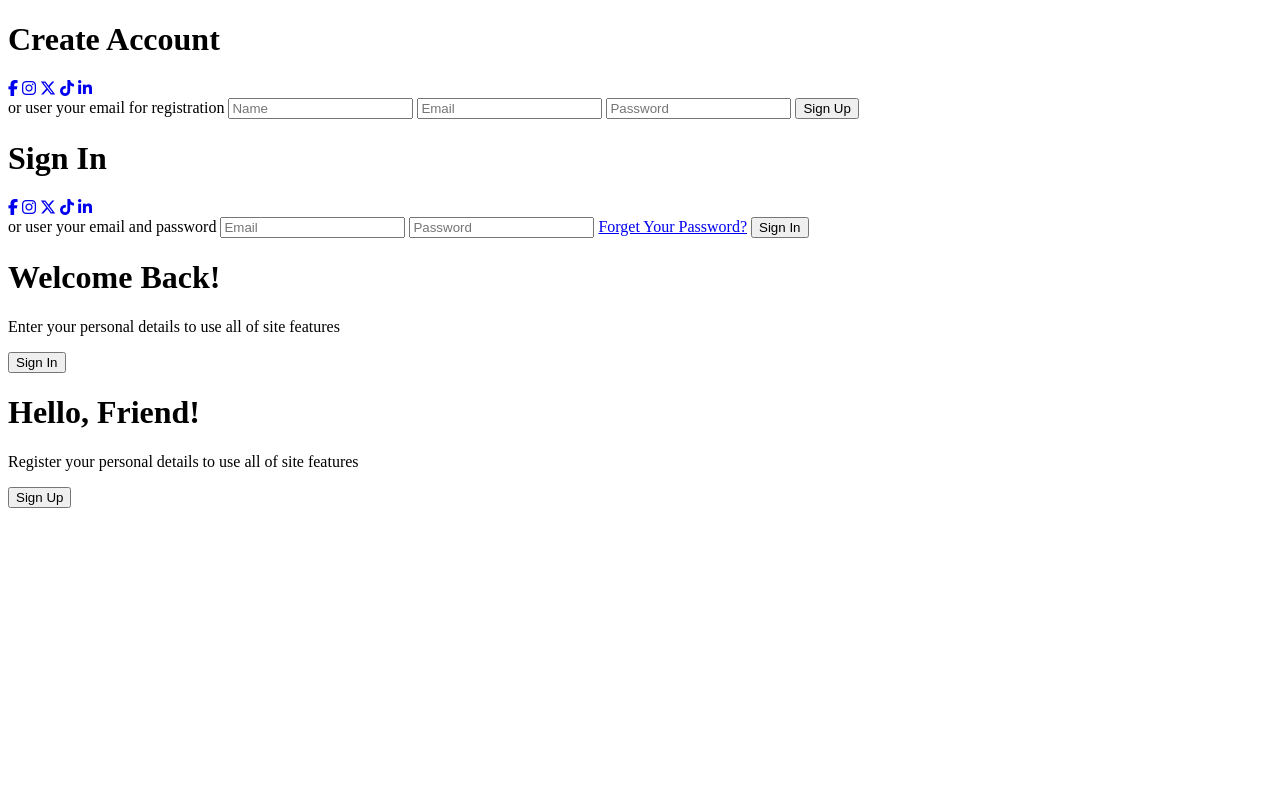
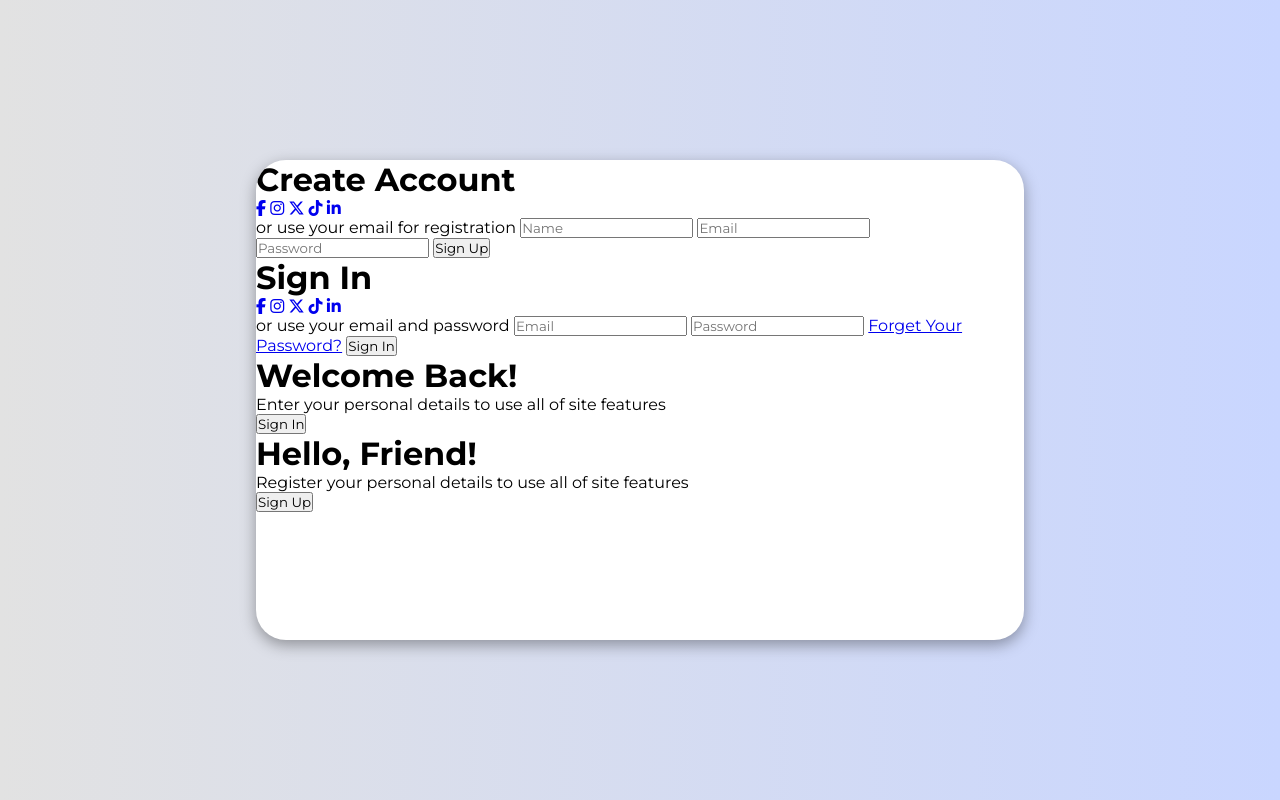
Before and after one commit to lycheeteacode/Personal-Project-Every-Week, a plain HTML site: page 05-19-2024 Login Form Animated/index.html in a window 1280 px wide. Drawn offline with Linux system fonts and the light colour scheme.

Commit message:
Add style css

```diff
--- a/05-19-2024 Login Form Animated/index.html
+++ b/05-19-2024 Login Form Animated/index.html
@@ -21,7 +21,7 @@
                     <a href="#" class="icon"><i class="fa-brands fa-tiktok"></i></a>
                     <a href="#" class="icon"><i class="fa-brands fa-linkedin-in"></i></a>
                 </div>
-                <span>or user your email for registration</span>
+                <span>or use your email for registration</span>
                 <input type="text" placeholder="Name">
                 <input type="email" placeholder="Email">
                 <input type="password" placeholder="Password">
@@ -38,7 +38,7 @@
                     <a href="#" class="icon"><i class="fa-brands fa-tiktok"></i></a>
                     <a href="#" class="icon"><i class="fa-brands fa-linkedin-in"></i></a>
                 </div>
-                <span>or user your email and password</span>
+                <span>or use your email and password</span>
                 <input type="email" placeholder="Email">
                 <input type="password" placeholder="Password">
                 <a href="#">Forget Your Password?</a>
--- a/05-19-2024 Login Form Animated/style.css
+++ b/05-19-2024 Login Form Animated/style.css
@@ -1 +1,28 @@
 @import url('https://fonts.googleapis.com/css2?family=Montserrat:ital,wght@0,100..900;1,100..900&display=swap');
+
+* {
+    margin: 0;
+    padding: 0;
+    box-sizing: border-box;
+    font-family: 'Montserrat', sans-serif;
+}
+
+body {
+    background-color: #c9d6ff;
+    background: linear-gradient(to right, #e2e2e2, #c9d6ff);
+    display: flex;
+    justify-content: center;
+    align-items: center;
+    height: 100vh;
+}
+
+.container {
+    background-color: #fff;
+    border-radius: 30px;
+    box-shadow: 0 5px 15px rgba(0, 0, 0, 0.35);
+    position: relative;
+    overflow: hidden;
+    width: 768px;
+    max-width: 100%;
+    min-height: 480px;
+}
```
